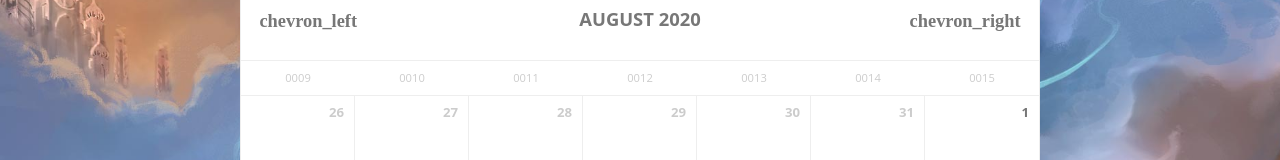
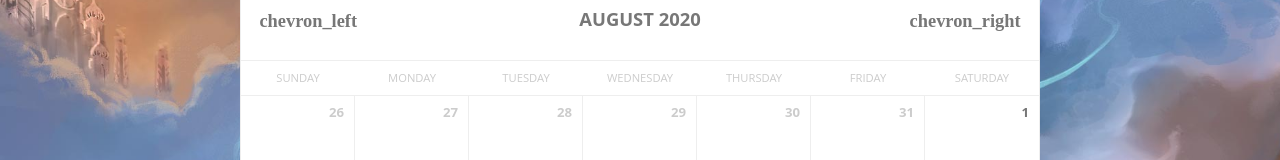
Before and after one commit to beatadetkova/WoWMemo, a React (Create React App) app: page / in a window 1280 px wide. Shown: the part 173-333 px from the top of the page. Built offline with nearby package versions, Linux system fonts and the light colour scheme.

Commit message:
Fixed day's format

```diff
--- a/src/components/Calendar.js
+++ b/src/components/Calendar.js
@@ -40,7 +40,7 @@ class Calendar extends React.Component {
   }
 
   renderDays() {
-    const dateFormat = "dddd";
+    const dateFormat = "cccc";
     const days = [];
 
     let startDate = startOfWeek(this.state.currentMonth);
```
